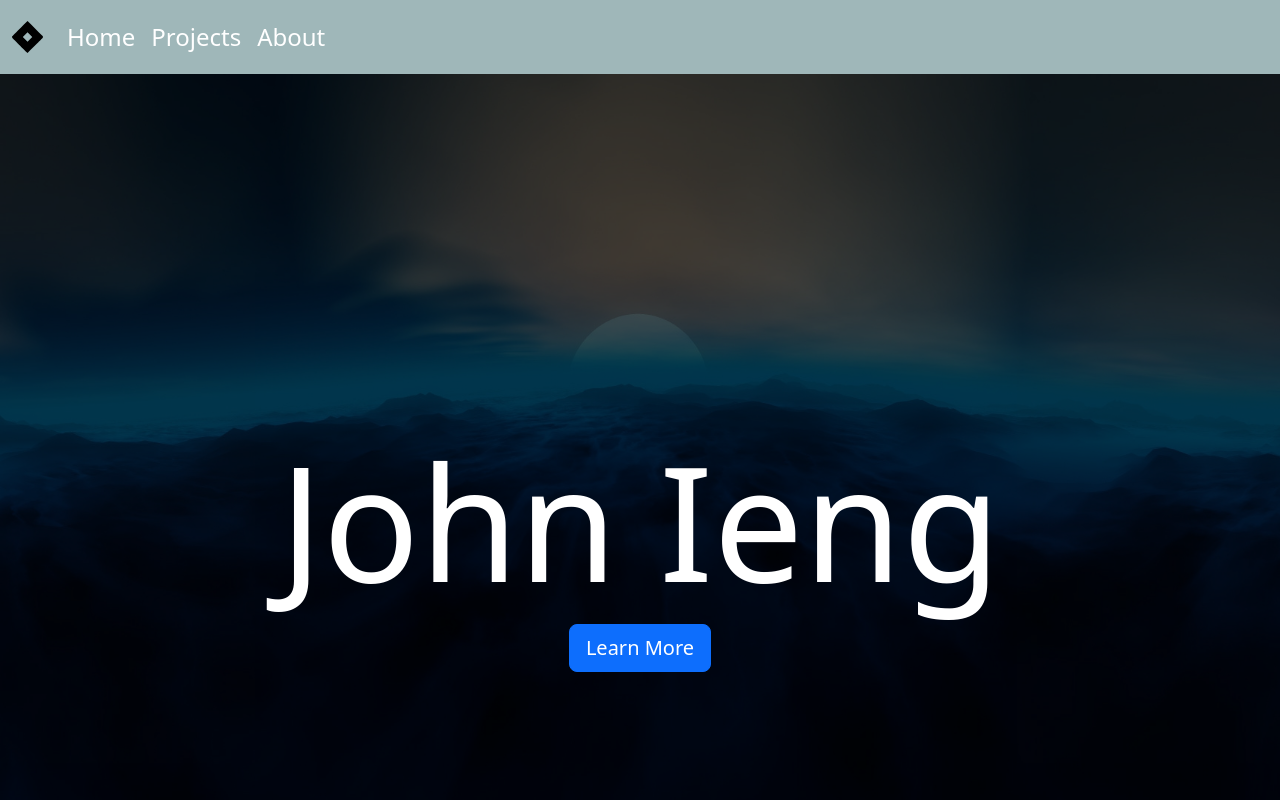
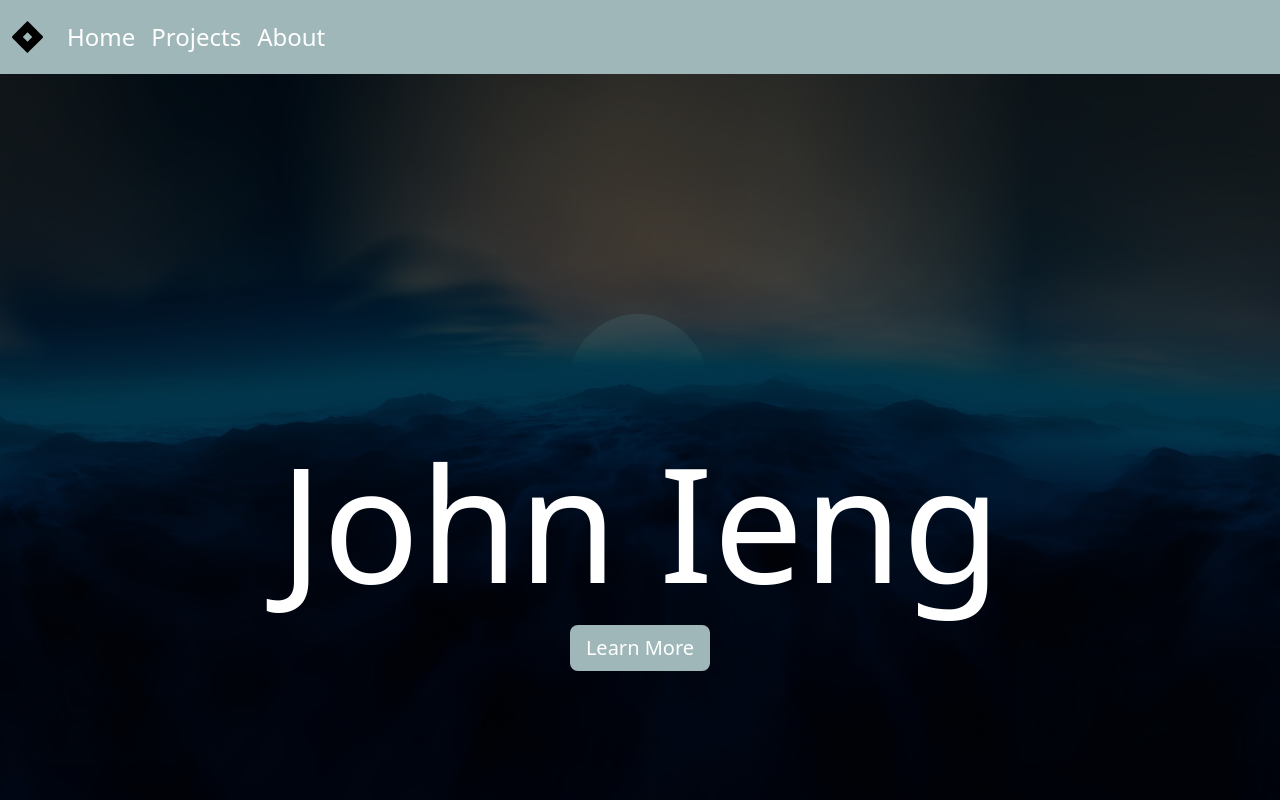
Before and after one commit to joieng1/portfolioRebuild, a React (Create React App) app in the folder frontend/: page / in a window 1280 px wide. Both pictures are taken after a click on the button "Welcome". Shown: the top 800 px of the page. Built offline with nearby package versions, Linux system fonts and the light colour scheme.

Commit message:
chore: fix styling issues and removed unused modules

```diff
--- a/frontend/src/components/Home.css
+++ b/frontend/src/components/Home.css
@@ -19,11 +19,11 @@
     font-size: 3rem;
     border-radius: 40px;
     background-color: #9fb7b9 !important;
-    border: none;
+    border: none !important;
 }
 
 .lmButton:hover {
-    background-color: #16192c;
+    background-color: #16192c !important;
 }
 
 .spacer1 {
--- a/frontend/src/components/Home.tsx
+++ b/frontend/src/components/Home.tsx
@@ -1,9 +1,10 @@
 import React from "react";
 import Navbar from "./NavagationBar";
 import Footer from "./Footer";
+
+import { Container, Row, Col, Button } from "react-bootstrap";
 import "./Home.css";
 
-import { Container, Row, Col } from "react-bootstrap";
 function Home() {
     // control the visibility of the start page
     const [show, setShow] = React.useState(true);
@@ -40,7 +41,7 @@ function Home() {
                                         <h1 className="startTitle">
                                             John Ieng
                                         </h1>
-                                        <button className="btn btn-primary btn-lg lmbutton">
+                                        <button className="btn btn-lg lmButton">
                                             <a
                                                 href="about.html"
                                                 className="text-decoration-none text-white"
--- a/frontend/src/components/NavagationBar.tsx
+++ b/frontend/src/components/NavagationBar.tsx
@@ -6,13 +6,10 @@ import { faJira } from "@fortawesome/free-brands-svg-icons";
 
 // Bootstrap components
 import { Container } from "react-bootstrap";
-import Row from "react-bootstrap/Row";
-import Col from "react-bootstrap/Col";
 
 //Navbar bootstrap components
 import { Nav } from "react-bootstrap";
 import Navbar from "react-bootstrap/Navbar";
-import NavDropdown from "react-bootstrap/NavDropdown";
 
 function NavagationBar() {
     return (
```
